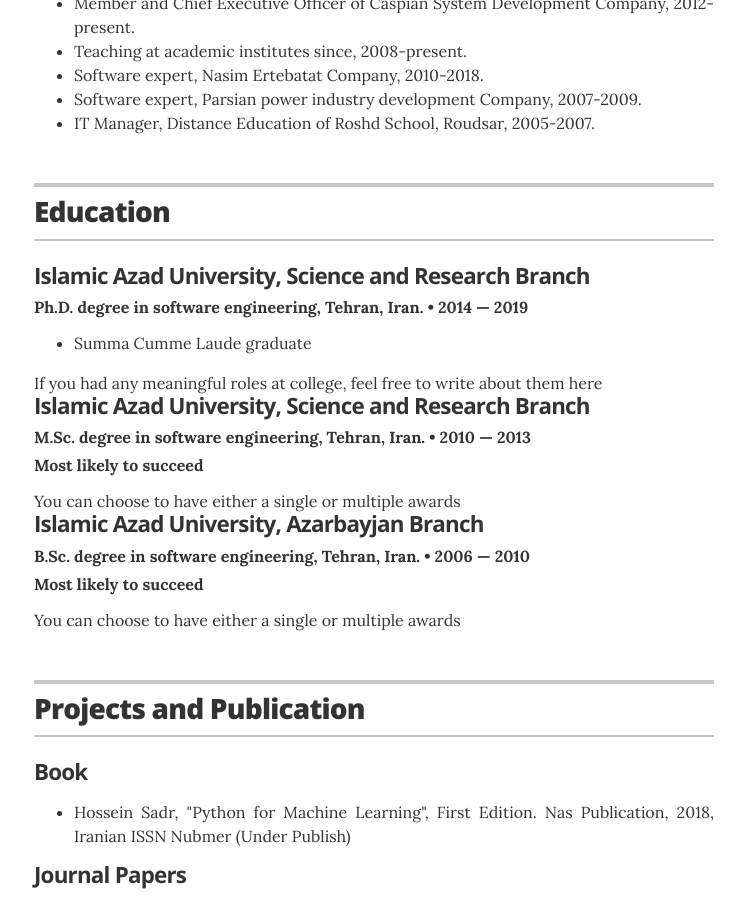
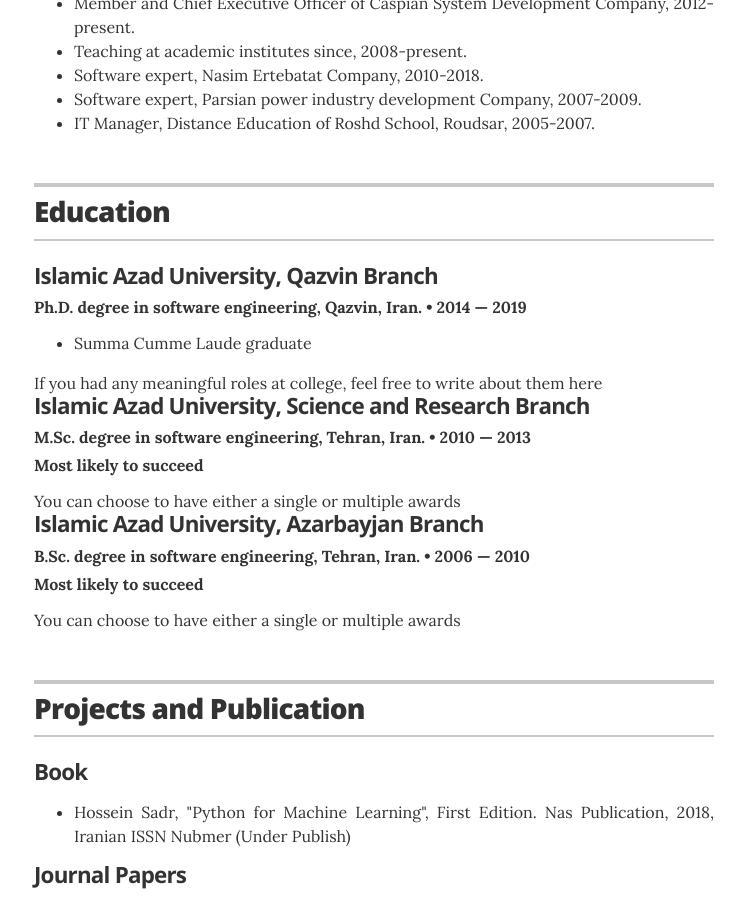
Before and after one commit to hosseinsadr/hosseinsadr.github.io, a Jekyll site: the page built from index.html, in a window 1280 px wide and 900 px high, scrolled down 1950 px. Shown: the whole window, without its empty margins (266-1011 px from the left). Built offline with Jekyll 4.4.1, drawn with Linux system fonts in a browser that asks for light colours.

Commit message:
Update education.yml

```diff
--- a/_data/education.yml
+++ b/_data/education.yml
@@ -1,6 +1,6 @@
 # Degree
-- degree: Ph.D. degree in software engineering, Tehran, Iran.
-  uni: Islamic Azad University, Science and Research Branch
+- degree: Ph.D. degree in software engineering, Qazvin, Iran.
+  uni: Islamic Azad University, Qazvin Branch
   year: 2014 &mdash; 2019
   awards:
     - award: Summa Cumme Laude graduate
```
